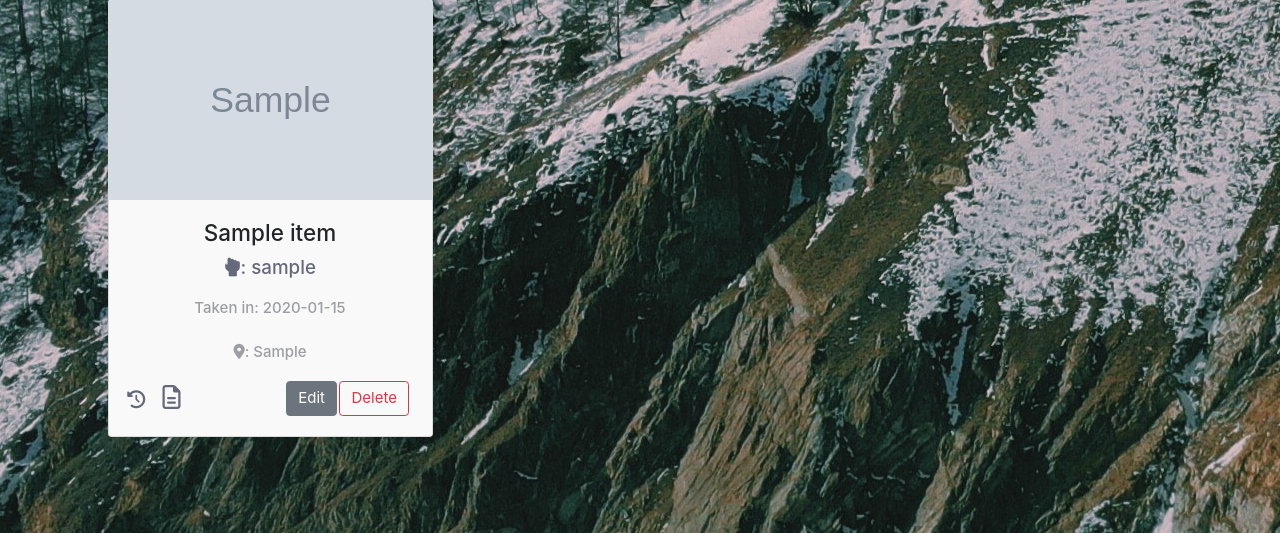
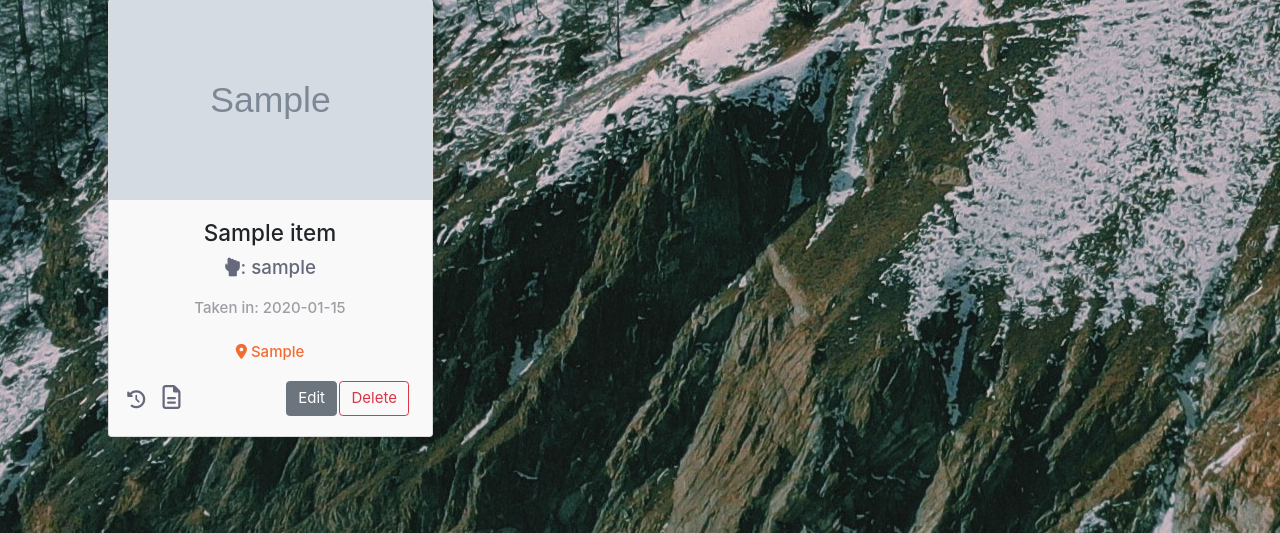
Before and after one commit to AREEG94FAHAD/karproject, a Flask app: page / in a window 1280 px wide. Shown: the part 115-648 px from the top of the page. Run offline with Flask 2, Linux system fonts and the light colour scheme; the visitor is signed in with stand-in values (Sample User, id 1); tables that the repository leaves empty hold one stand-in row (values such as "Sample post"); grey boxes marked "Sample" are stand-in pictures; some libraries are stand-ins or nearby versions.

Commit message:
upload change location color

```diff
--- a/templates/data.html
+++ b/templates/data.html
@@ -13,7 +13,7 @@ main %}
           <h4 class="card-title">{{i.nameOfDevice}}</h4>
           <h5 class="card-title"  style="color: rgb(102, 105, 123)"><i class="fas fa-hand-rock"></i>: {{i.username}}</h5>
           <h6 class="card-title p-2" style="color: rgb(157, 158, 164)">Taken in: {{i.date}}</h6>
-          <h6 class="card-title p-2" style="color: rgb(157, 158, 164)"><i class="fas fa-map-marker-alt"></i>: {{i.location}}</h6>
+          <h6 class="card-title p-2" style="color: rgb(244, 107, 49)"><i class="fas fa-map-marker-alt"></i> {{i.location}}</h6>
           <div class="row">
             <div class="col-6 text-left">
               <a href="/history/{{i.id}}" style="color: rgb(102, 105, 123)" ><i class="fas fa-history"></i></a>
--- a/templates/edit.html
+++ b/templates/edit.html
@@ -5,7 +5,7 @@
 {% endblock %}
 
 {% block main %}
-    <form action="/editadmin" method="POST">
+     <form action="/editadmin" method="POST">
         <div class="form-group">
             <input autocomplete="off" autofocus class="form-control" name="username" placeholder="Username" type="text" pattern=".{8,}" title="Eight or more characters" required>
         </div>
@@ -21,6 +21,10 @@
         <button class="btn btn-primary" type="submit" onclick="checkPasswordMatch();">Register</button>
     </form>
 
+
+
+
+
     <script>
         function checkPasswordMatch() {
     var password = $("#txtNewPassword").val();
--- a/templates/error.html
+++ b/templates/error.html
@@ -5,5 +5,5 @@
 {% endblock %}
 
 {% block main %}
-<h1>{{e}}</h1>
+<h1 style=" color:#ffffff;">{{e}}</h1>
 {% endblock %}
```
Also changed, not shown: 1 other file.
